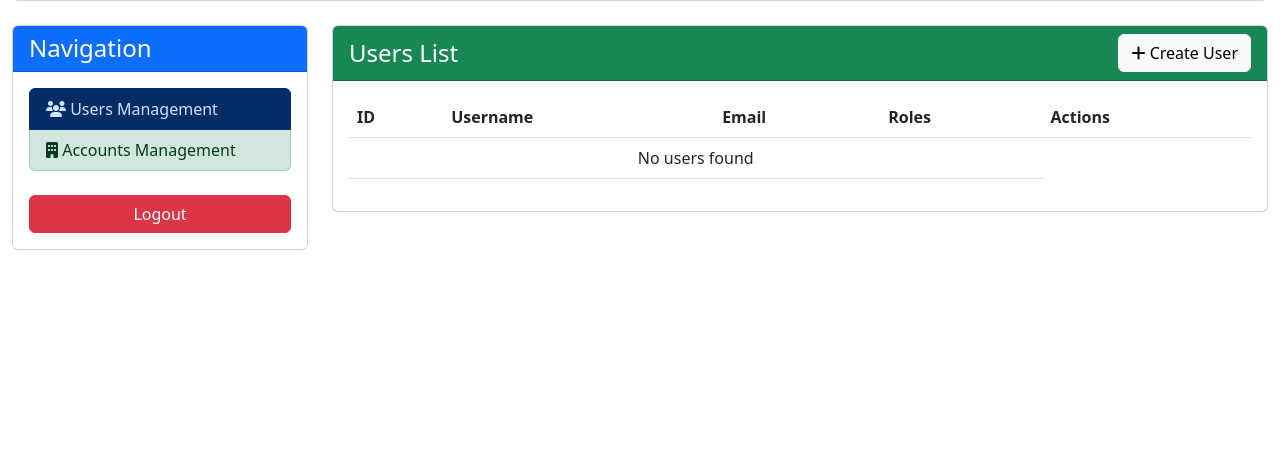
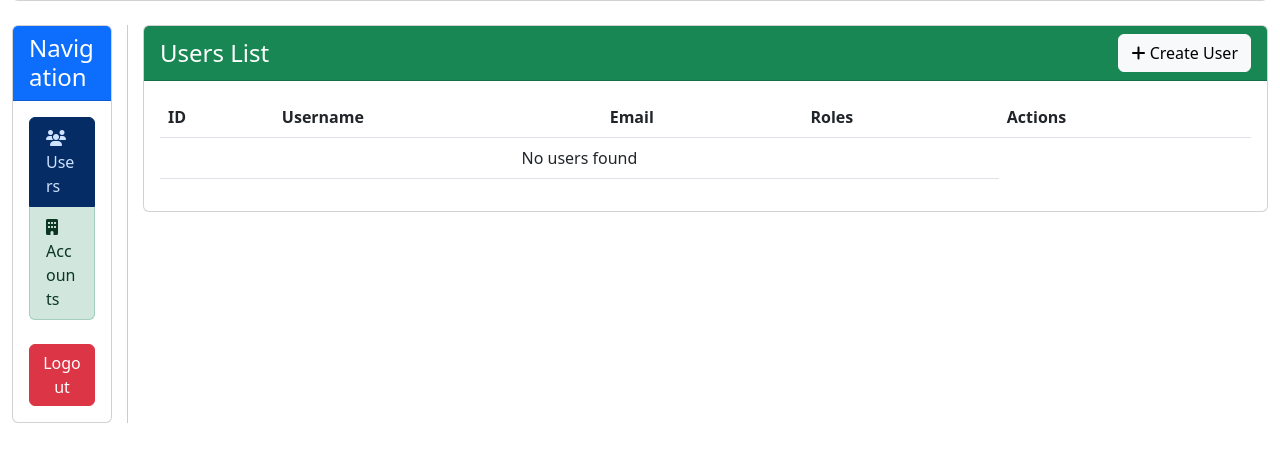
Before and after one commit to chihebhadjamor/dpcrm2, a Symfony app: template templates/user/index.html.twig in a window 1280 px wide. Shown: the part 146-608 px from the top of the page. Run offline with Twig, Linux system fonts and the light colour scheme; the template is opened without the code that fills it, so the values that code supplies are empty; some libraries are stand-ins or nearby versions.

Commit message:
Narrow the navigation width

```diff
--- a/templates/home/index.html.twig
+++ b/templates/home/index.html.twig
@@ -46,10 +46,10 @@
             <div class="card-body">
                 <div class="list-group">
                     <a href="{{ path('app_users') }}" class="list-group-item list-group-item-action list-group-item-primary">
-                        <i class="fas fa-users"></i> Users Management
+                        <i class="fas fa-users"></i> Users
                     </a>
                     <a href="{{ path('app_accounts') }}" class="list-group-item list-group-item-action list-group-item-success">
-                        <i class="fas fa-building"></i> Accounts Management
+                        <i class="fas fa-building"></i> Accounts
                     </a>
                 </div>
 
--- a/templates/user/index.html.twig
+++ b/templates/user/index.html.twig
@@ -1,6 +1,6 @@
 {% extends 'base.html.twig' %}
 
-{% block title %}Users Management{% endblock %}
+{% block title %}Users{% endblock %}
 
 {% block stylesheets %}
 <style>
@@ -13,7 +13,21 @@
         position: relative;
     }
 
+    .row.navigation-container {
+        display: flex;
+        flex-wrap: nowrap;
+    }
 
+    .navigation-left-panel {
+        width: 10%;
+        border-right: 1px solid #ccc;
+        padding-right: 15px;
+    }
+
+    .navigation-right-panel {
+        width: 90%;
+        padding-left: 15px;
+    }
 </style>
 {% endblock %}
 
@@ -35,9 +49,9 @@
 <input type="hidden" id="csrf_token_create_user" value="{{ csrf_token('create_user') }}">
 <input type="hidden" id="csrf_token_create_action" value="{{ csrf_token('create_action') }}">
 
-<div class="row">
+<div class="row navigation-container">
     <!-- Left Panel with Navigation Links (Detached) -->
-    <div class="col-md-3">
+    <div class="navigation-left-panel">
         <div class="card">
             <div class="card-header bg-primary text-white">
                 <h4 class="mb-0">Navigation</h4>
@@ -45,10 +59,10 @@
             <div class="card-body">
                 <div class="list-group">
                     <a href="{{ path('app_users') }}" class="list-group-item list-group-item-action list-group-item-primary active">
-                        <i class="fas fa-users"></i> Users Management
+                        <i class="fas fa-users"></i> Users
                     </a>
                     <a href="{{ path('app_accounts') }}" class="list-group-item list-group-item-action list-group-item-success">
-                        <i class="fas fa-building"></i> Accounts Management
+                        <i class="fas fa-building"></i> Accounts
                     </a>
                 </div>
 
@@ -60,7 +74,7 @@
     </div>
 
     <!-- Right Panel for Content Display (Detached) -->
-    <div class="col-md-9">
+    <div class="navigation-right-panel">
         <div class="card">
             <div class="card-header bg-success text-white d-flex justify-content-between align-items-center">
                 <h4 class="mb-0">Users List</h4>
```
Also changed, not shown: templates/account/index.html.twig (+21 -6 lines).
